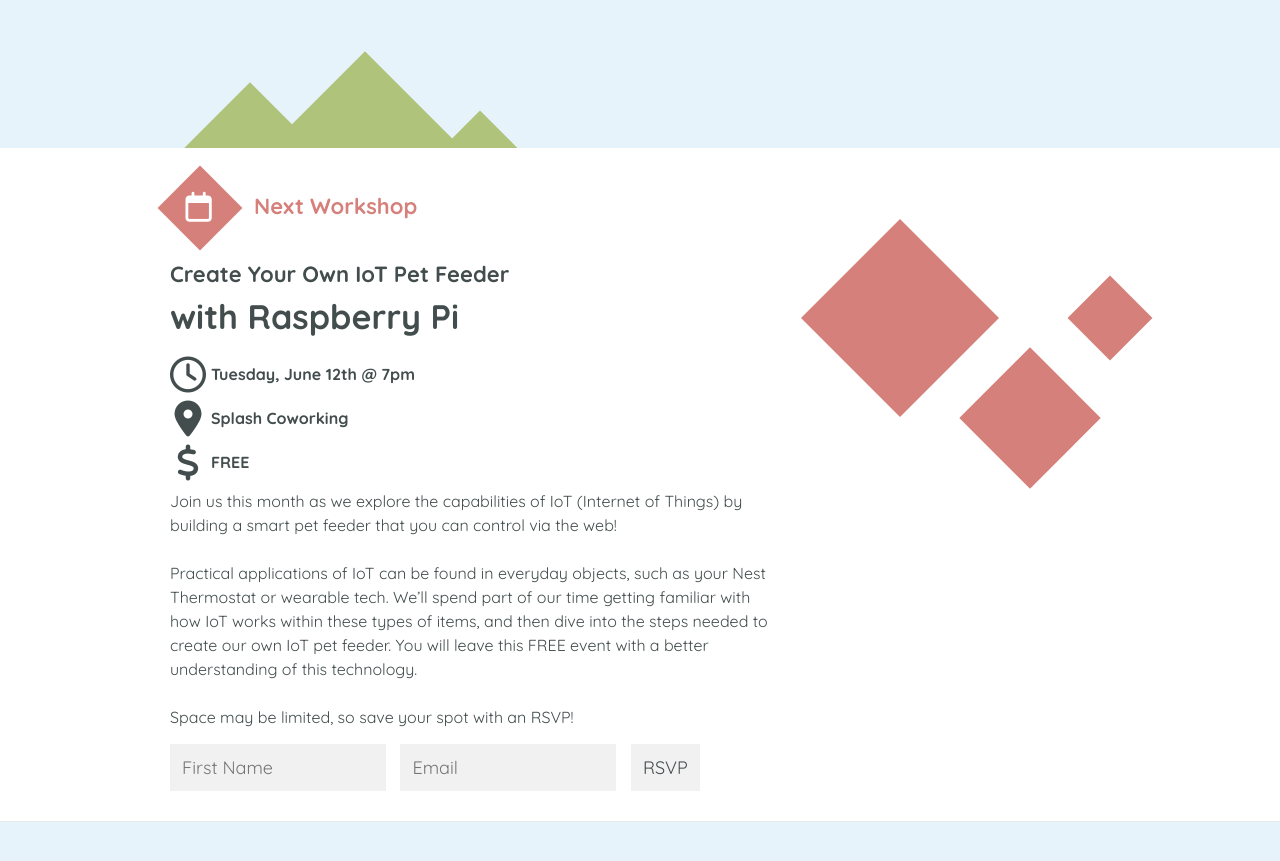
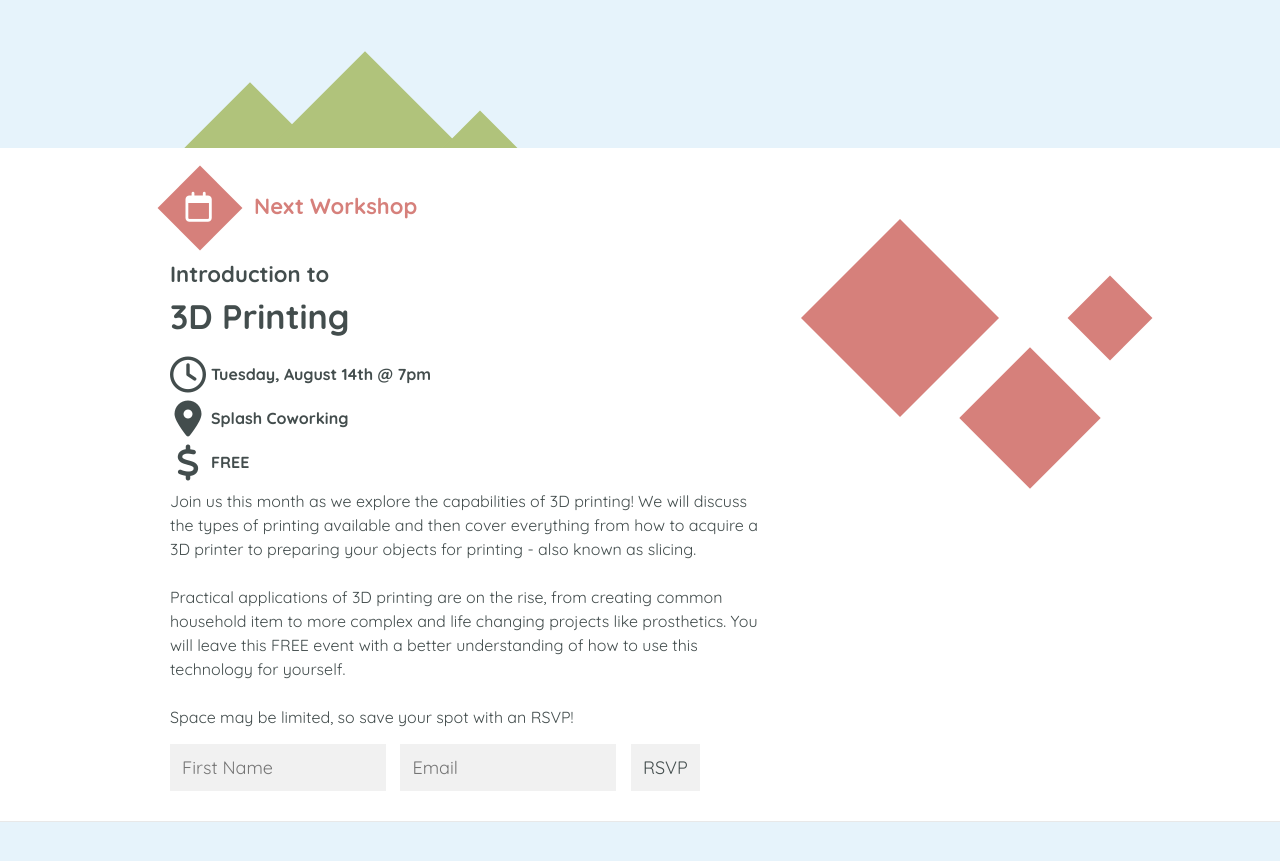
Before and after one commit to CommunityCodes/communitycodes.github.io, a Jekyll site: the page built from index.html, in a window 1280 px wide and 900 px high, scrolled down 451 px. Shown: the top 861 px of the window. Built offline with Jekyll 4.4.1, drawn with Linux system fonts in a browser that asks for light colours; nearby versions of some CDN libraries.

Commit message:
August Event Update

```diff
--- a/index.html
+++ b/index.html
@@ -15,18 +15,18 @@ layout: default
             <div class="icon"><i class="fa fa-calendar-o" aria-hidden="true"></i></div>
             <h2>Next Workshop</h2>
           </div>
-          <h4>Create Your Own IoT Pet Feeder</h4>
-          <h3>with Raspberry Pi</h3>
-          <div class="date"><i class="fa fa-clock-o" aria-hidden="true"></i><p>Tuesday, June 12th @ 7pm</p></div>
+          <h4>Introduction to</h4>
+          <h3>3D Printing</h3>
+          <div class="date"><i class="fa fa-clock-o" aria-hidden="true"></i><p>Tuesday, August 14th @ 7pm</p></div>
           <div class="location"><i class="fa fa-map-marker" aria-hidden="true"></i><a href="https://www.google.com/maps/dir/''/splashcoworking/data=!4m5!4m4!1m0!1m2!1m1!1s0x865ca8665edf10cf:0xe81fc4ee612c86a7?sa=X&ved=0ahUKEwjTo_y9kIHaAhUEd6wKHUuzAREQ9RcIfDAM" target="_blank"><p>Splash Coworking</p></a></div>
           <div class="free"><i class="fa fa-dollar" aria-hidden="true"></i><p>FREE</p></div>
           <!--<div class="file"><i class="fa fa-file" aria-hidden="true"></i><a href="/checklist.pdf"><p>checklist.pdf</p></a></div>-->
           <p class="description">
 
-            Join us this month as we explore the capabilities of IoT (Internet of Things) by building a smart pet feeder that you can control via the web!
+            Join us this month as we explore the capabilities of 3D printing! We will discuss the types of printing available and then cover everything from how to acquire a 3D printer to preparing your objects for printing - also known as slicing.
             <br>
             <br>
-			Practical applications of IoT can be found in everyday objects, such as your Nest Thermostat or wearable tech. We’ll spend part of our time getting familiar with how IoT works within these types of items, and then dive into the steps needed to create our own IoT pet feeder. You will leave this FREE event with a better understanding of this technology.
+			Practical applications of 3D printing are on the rise, from creating common household item to more complex and life changing projects like prosthetics. You will leave this FREE event with a better understanding of how to use this technology for yourself.
 			<br>
             <br>
             Space may be limited, so save your spot with an RSVP!
```
